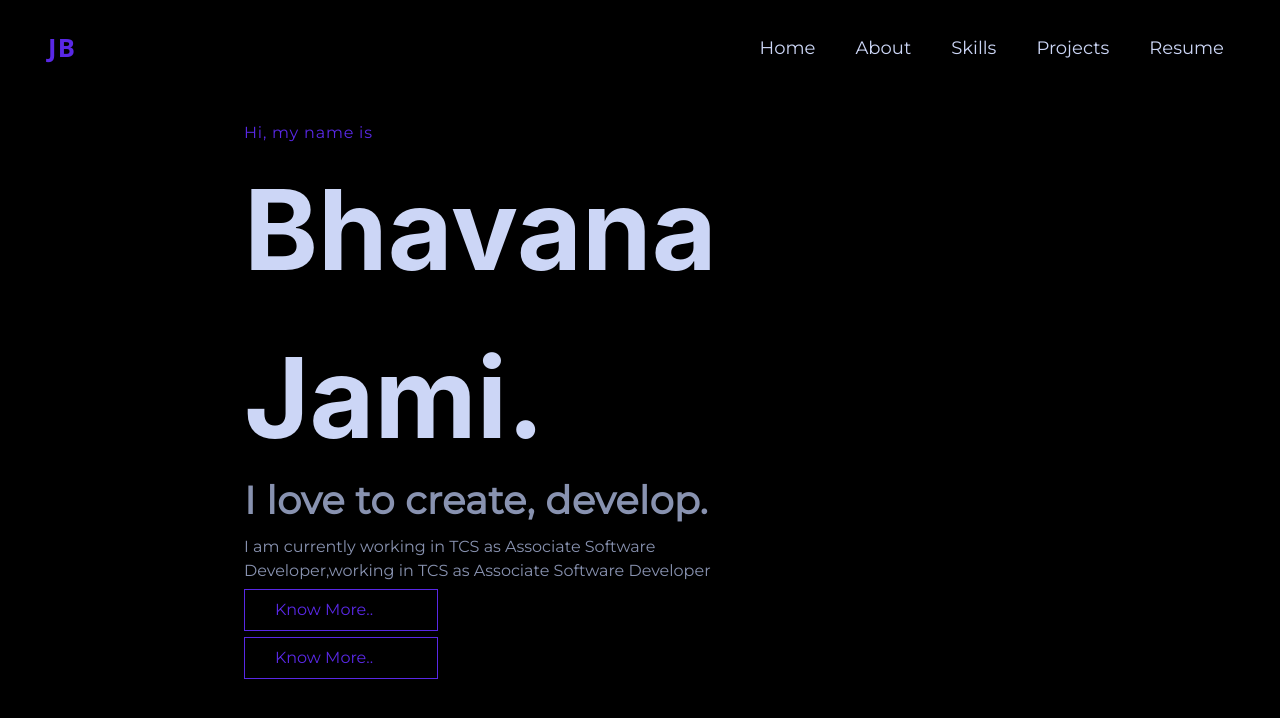
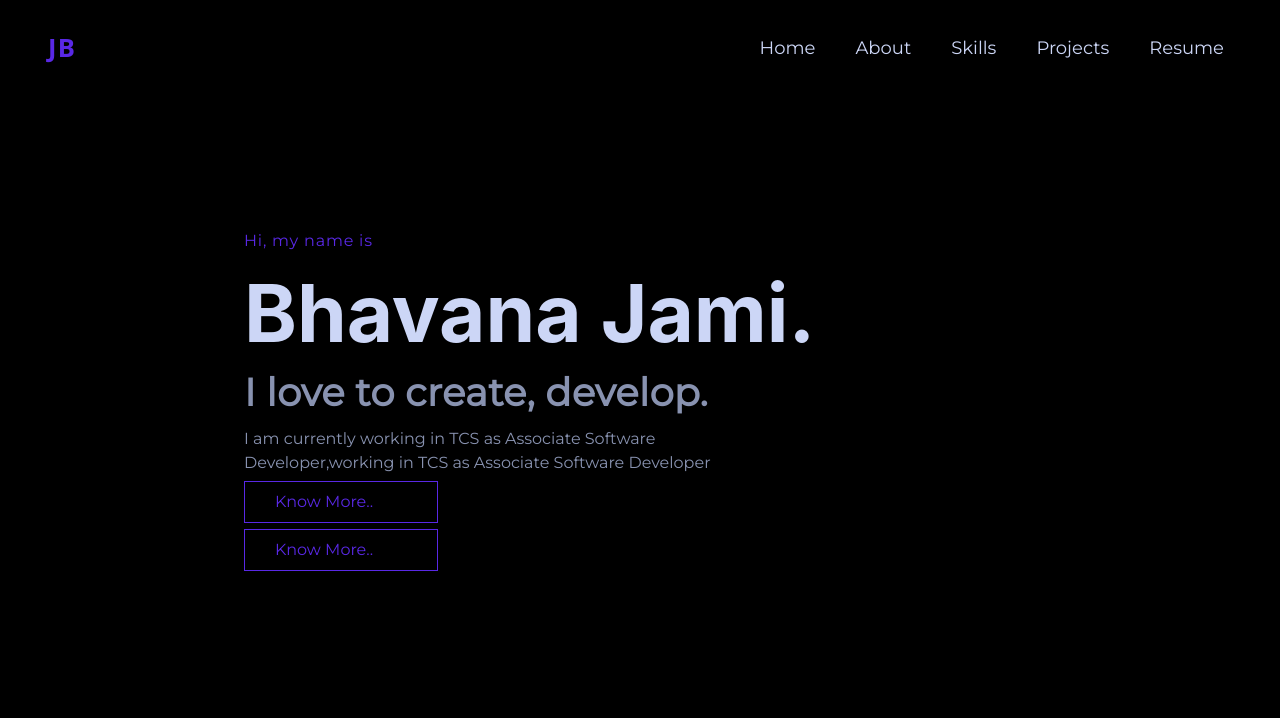
Before and after one commit to Bhavana-Jami/myportfolio2024, a React (Create React App) app: page / in a window 1280 px wide. Shown: the top 718 px of the page. Built offline with nearby package versions, Linux system fonts and the light colour scheme; a web font is replaced by a local one.

Commit message:
inserting clamp

```diff
--- a/src/styles/Home.css
+++ b/src/styles/Home.css
@@ -24,7 +24,8 @@
   text-align: left !important;
   /* font-size: clamp(8rem, 9vw, 10rem) !important; */
 
-  font-size: 7rem;
+  font-size: 3.5rem;
+font-size: clamp(3.5rem, 3rem + 2.5vw, 6rem);
   font-weight: bolder;
   color: var(--light-slate) !important;
 }
```
